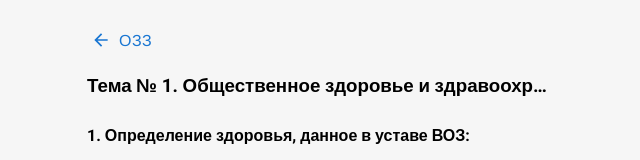
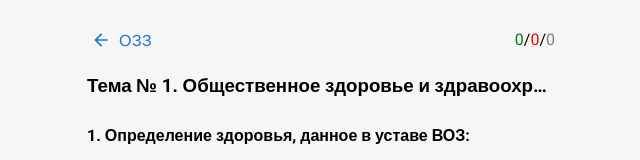
Before and after one commit to MappuniMaku/medical-tests, a React (Vite) app: page /subjects/ozz/topics/1 in a window 1280 px wide. Shown: the top 160 px of the page, without its empty margins (319-959 px from the left). Built offline with nearby package versions, Linux system fonts and the light colour scheme; a web font is replaced by a local one.

Commit message:
Display progress

```diff
--- a/src/components/question.tsx
+++ b/src/components/question.tsx
@@ -25,18 +25,19 @@ export const QuestionComponent = forwardRef<IQuestionHandlers, IQuestionProps>(
       }
     };
 
-    const handleSubmit = () => {
+    const isCorrect = (id: string) => rightAnswers.includes(id);
+    const isSelected = (id: string) => selectedAnswers.includes(id);
+
+    const handleSubmit = (): boolean | undefined => {
       if (selectedAnswers.length === 0) {
         setErrorMessage('Нужно выбрать хотя бы 1 вариант');
         setShowResult(false);
       } else {
         setErrorMessage('');
         setShowResult(true);
+        return selectedAnswers.length === rightAnswers.length && selectedAnswers.every(isCorrect);
       }
     };
-
-    const isCorrect = (id: string) => rightAnswers.includes(id);
-    const isSelected = (id: string) => selectedAnswers.includes(id);
 
     useImperativeHandle(ref, () => ({
       handleAnswer: handleSubmit,
--- a/src/pages/topic-questions-page.tsx
+++ b/src/pages/topic-questions-page.tsx
@@ -1,10 +1,10 @@
 import { ArrowBack, ArrowForward } from '@mui/icons-material';
 import { Button, colors, Tooltip } from '@mui/material';
-import { FC, useRef, useState } from 'react';
+import { FC, useMemo, useRef, useState } from 'react';
 import { useParams } from 'react-router-dom';
 import { BackButton, NotFound, QuestionComponent } from '../components';
 import { subjects } from '../data';
-import { IQuestionHandlers } from '../types';
+import { IQuestionHandlers, IResults, IResultsSummary } from '../types';
 
 export const TopicQuestionsPage: FC = () => {
   const { subject, topic } = useParams();
@@ -13,8 +13,29 @@ export const TopicQuestionsPage: FC = () => {
   const targetTopic = targetSubject?.topics.find((item) => item.number === Number(topic));
 
   const [currentQuestionIndex, setCurrentQuestionIndex] = useState(0);
+  const [results, setResults] = useState<IResults>({});
 
   const questionRef = useRef<IQuestionHandlers>(null);
+
+  const { correct, wrong, total } = useMemo(() => {
+    const answers = Object.values(results);
+    return answers.reduce<IResultsSummary>(
+      (acc, isCorrect) => {
+        if (isCorrect) {
+          acc.correct += 1;
+        } else {
+          acc.wrong += 1;
+        }
+
+        return acc;
+      },
+      {
+        correct: 0,
+        wrong: 0,
+        total: answers.length,
+      },
+    );
+  }, [results]);
 
   if (targetSubject === undefined || targetTopic === undefined) {
     return <NotFound />;
@@ -35,13 +56,31 @@ export const TopicQuestionsPage: FC = () => {
   };
 
   const handleAnswer = () => {
-    questionRef.current?.handleAnswer();
+    const isCorrectAnswer = questionRef.current?.handleAnswer();
+
+    if (isCorrectAnswer === undefined) {
+      return;
+    }
+
+    setResults((prevState) => ({ ...prevState, [currentQuestionIndex]: isCorrectAnswer }));
   };
 
   return (
     <div style={{ display: 'flex', flexDirection: 'column', height: '100%' }}>
-      <div style={{ marginBottom: 16 }}>
+      <div
+        style={{
+          display: 'flex',
+          justifyContent: 'space-between',
+          alignItems: 'center',
+          marginBottom: 16,
+        }}
+      >
         <BackButton link={`/subjects/${targetSubject.id}`} text={targetSubject.title} />
+        <div>
+          <span style={{ color: 'green' }}>{correct}</span>/
+          <span style={{ color: 'red' }}>{wrong}</span>/
+          <span style={{ color: 'gray' }}>{total}</span>
+        </div>
       </div>
       <Tooltip title={title} arrow>
         <h3
```
Also changed, not shown: src/types.ts (+9 -1 lines).
